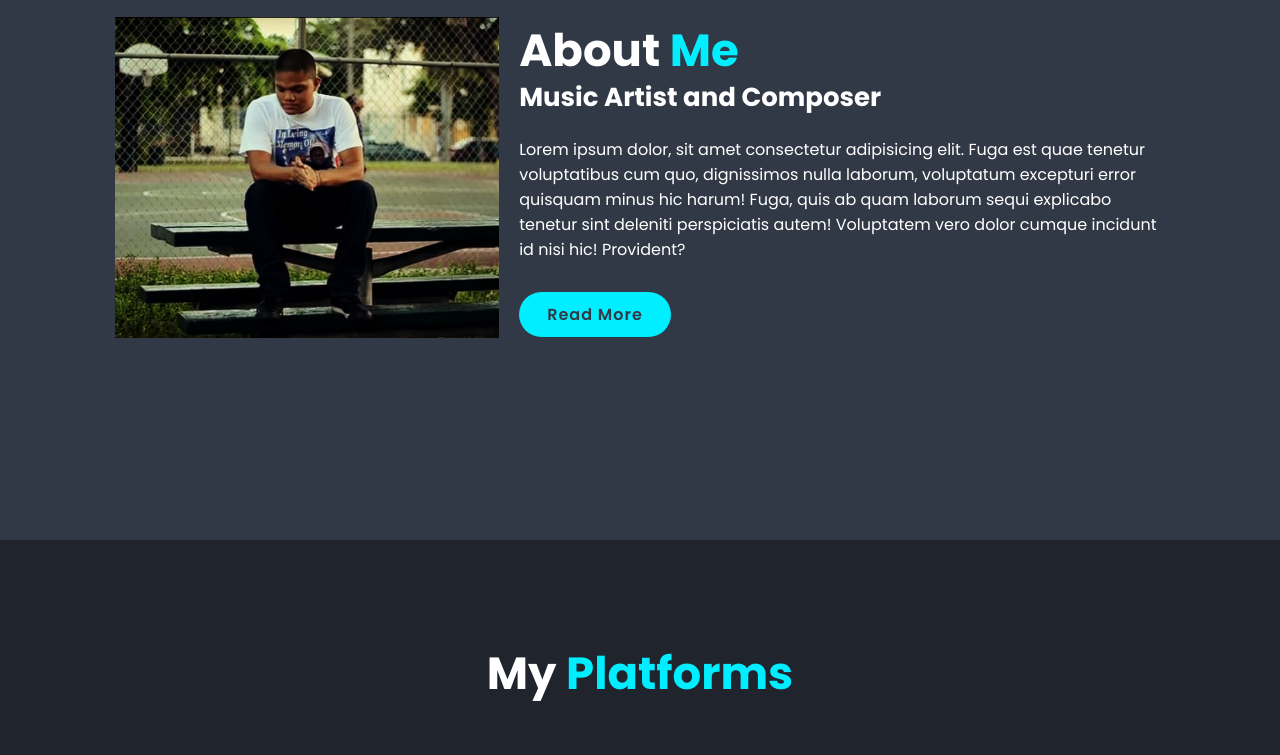
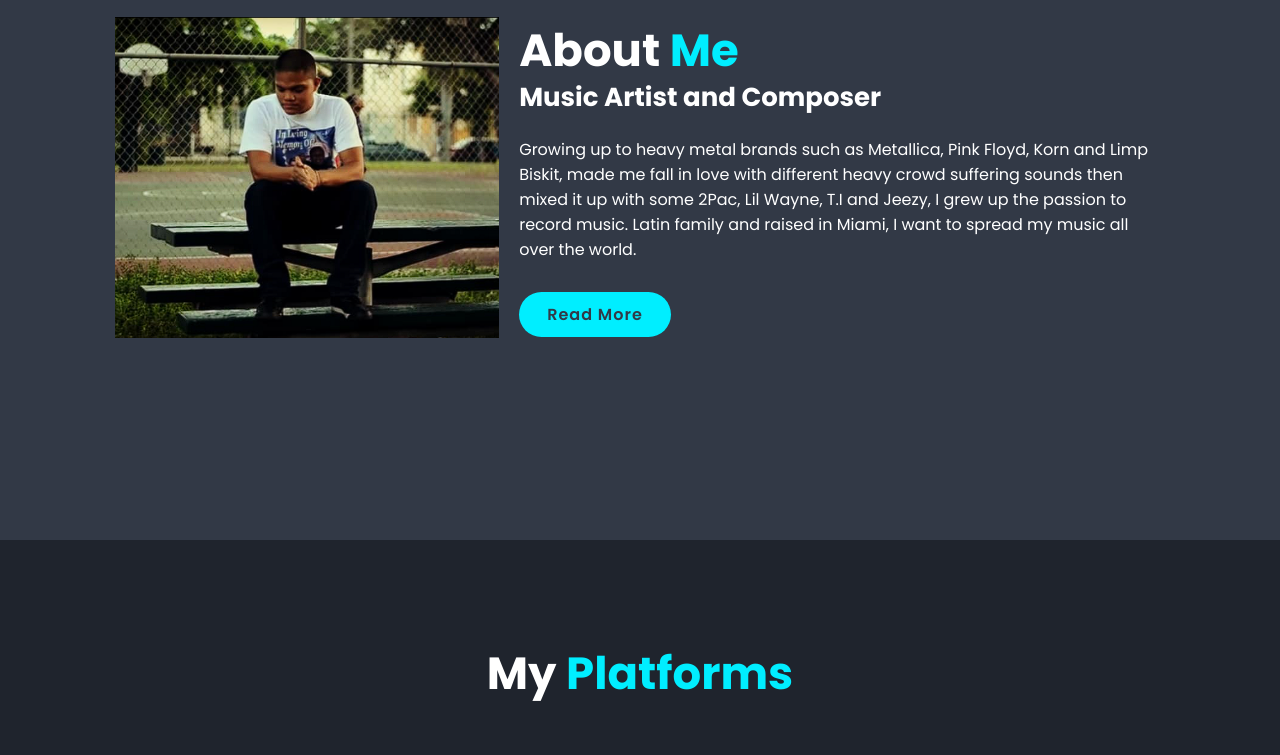
Before and after one commit to Bruno140US/m.o.b, a plain HTML site: page index.html in a window 1280 px wide. Shown: the part 1060-1815 px from the top of the page. Drawn offline with nearby package versions, Linux system fonts and the light colour scheme.

Commit message:
About text

```diff
--- a/index.html
+++ b/index.html
@@ -62,7 +62,7 @@
         <div class="about-content">
             <h2 class="heading">About <span>Me</span></h2>
             <h3>Music Artist and Composer</h3>
-            <p>Lorem ipsum dolor, sit amet consectetur adipisicing elit. Fuga est quae tenetur voluptatibus cum quo, dignissimos nulla laborum, voluptatum excepturi error quisquam minus hic harum! Fuga, quis ab quam laborum sequi explicabo tenetur sint deleniti perspiciatis autem! Voluptatem vero dolor cumque incidunt id nisi hic! Provident?</p>
+            <p>Growing up to heavy metal brands such as Metallica, Pink Floyd, Korn and Limp Biskit, made me fall in love with different heavy crowd suffering sounds then mixed it up with some 2Pac, Lil Wayne, T.I and Jeezy, I grew up the passion to record music. Latin family and raised in Miami, I want to spread my music all over the world.</p>
             <a href="" class="btn">Read More</a>
         </div>
     </section>
```
